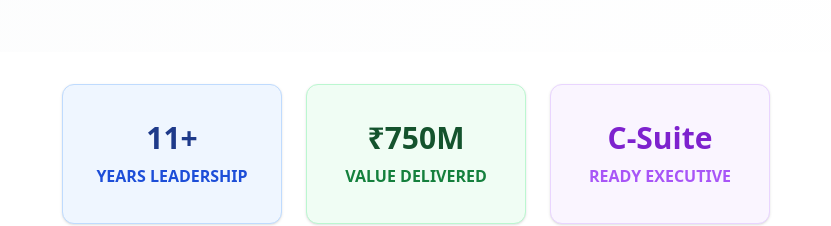
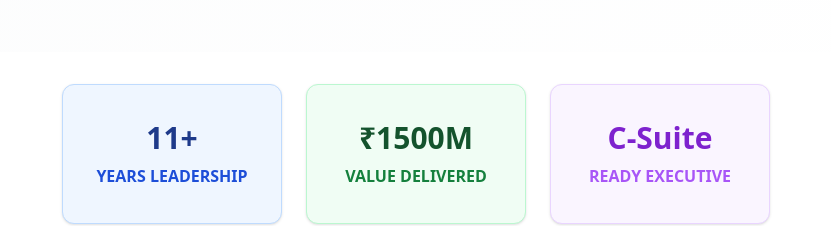
Before and after one commit to SravaniPolina/sravani-portfolio-frontend, a React (Create React App) app: page / in a window 1280 px wide. Shown: the part 940-1166 px from the top of the page, without its empty margins (224-1055 px from the left). Built offline with nearby package versions, Linux system fonts and the light colour scheme.

Commit message:
Update StatsCards.js

```diff
--- a/src/components/StatsCards.js
+++ b/src/components/StatsCards.js
@@ -10,7 +10,7 @@ export default function StatsCards() {
       </div>
       {/* Card 2 */}
       <div className="bg-green-50 border border-green-200 rounded-xl shadow flex flex-col items-center justify-center w-[220px] h-[140px]">
-        <span className="text-3xl font-bold text-green-900 mb-2">₹750M</span>
+        <span className="text-3xl font-bold text-green-900 mb-2">₹1500M</span>
         <span className="text-base font-semibold text-green-700">VALUE DELIVERED</span>
       </div>
       {/* Card 3 */}
```
